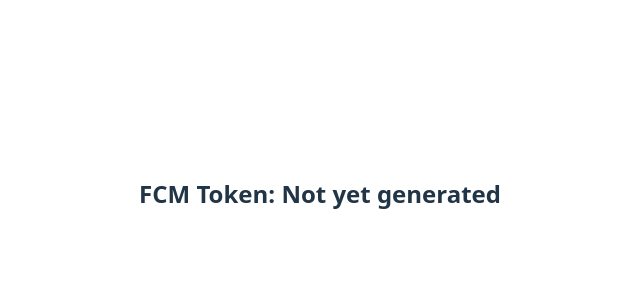
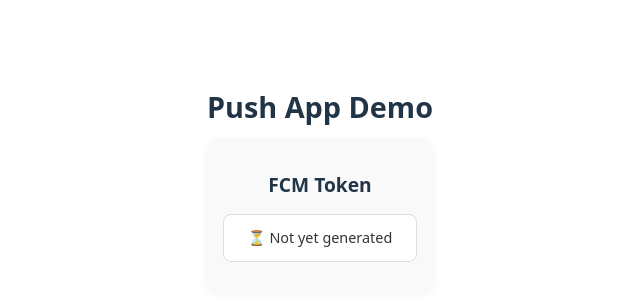
Before and after one commit to SachinTatvaSoft/pushapp, a React (Vite) app: page / in a window 1280 px wide. Shown: the part 206-506 px from the top of the page, without its empty margins (320-960 px from the left). Built offline with nearby package versions, Linux system fonts and the light colour scheme; no server answers.

Commit message:
Added Design

```diff
--- a/src/App.tsx
+++ b/src/App.tsx
@@ -1,29 +1,70 @@
 import "./App.css";
 import { useFCM } from "./hooks/useFCM";
 import { usePWAInstall } from "./hooks/usePWAInstall";
+import { useState } from "react";
 
 function App() {
   const { isInstallable, promptInstall } = usePWAInstall();
-
   const fcm_token = useFCM();
 
   return (
-    <>
-      <h2>FCM Token: {fcm_token ?? "Not yet generated"}</h2>
+    <div
+      style={{
+        fontFamily: "system-ui, sans-serif",
+        padding: "2rem",
+        maxWidth: "600px",
+        margin: "0 auto",
+        textAlign: "center",
+      }}
+    >
+      <h1 style={{ fontSize: "1.8rem", marginBottom: "1rem" }}>
+        Push App Demo
+      </h1>
+
+      <div
+        style={{
+          background: "#f9f9f9",
+          padding: "1rem",
+          borderRadius: "12px",
+          boxShadow: "0 2px 8px rgba(0,0,0,0.05)",
+          marginBottom: "1.5rem",
+        }}
+      >
+        <h2 style={{ fontSize: "1.2rem", marginBottom: "0.5rem" }}>
+          FCM Token
+        </h2>
+        <p
+          style={{
+            wordBreak: "break-all",
+            fontSize: "0.9rem",
+            color: "#333",
+            background: "#fff",
+            padding: "0.75rem",
+            borderRadius: "8px",
+            border: "1px solid #ddd",
+          }}
+        >
+          {fcm_token ?? "⏳ Not yet generated"}
+        </p>
+      </div>
+
       {isInstallable && (
         <button
           style={{
             padding: "10px 20px",
-            fontSize: "16px",
-            marginTop: "20px",
+            fontSize: "1rem",
             cursor: "pointer",
+            borderRadius: "8px",
+            border: "none",
+            background: "#16a34a",
+            color: "#fff",
           }}
           onClick={promptInstall}
         >
-          📲 Install App
+          Install App
         </button>
       )}
-    </>
+    </div>
   );
 }
 
```
